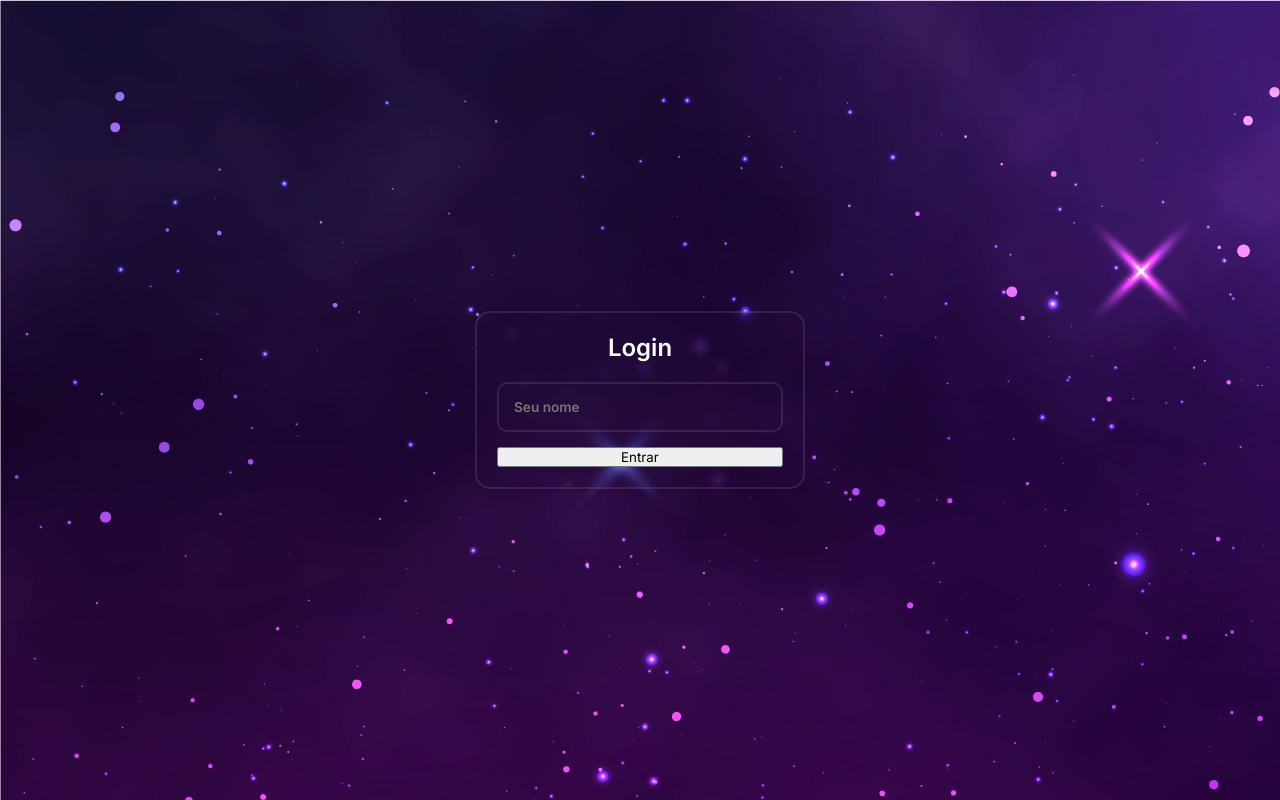
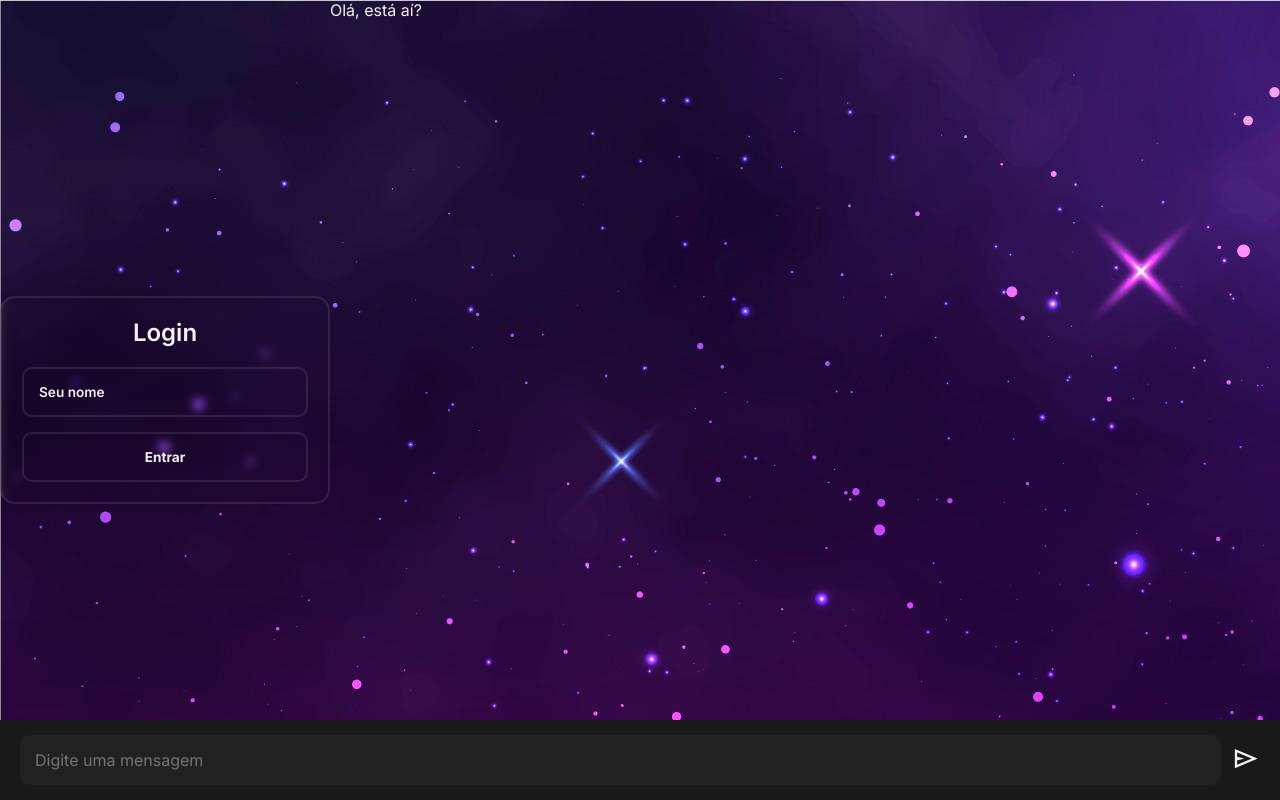
Before and after one commit to Gui-Hornig/Construindo_um_APP, a plain HTML site: page Chat_TempoReal/frontend/index.html in a window 1280 px wide. Drawn offline with nearby package versions, Linux system fonts and the light colour scheme.

Commit message:
style: Update

```diff
--- a/Chat_TempoReal/frontend/css/style.css
+++ b/Chat_TempoReal/frontend/css/style.css
@@ -9,6 +9,12 @@
 
 :root{
     font-size: 16px;
+
+    --first-hue: 14;
+    --sat: 100%;
+    --lig: 64%;
+    --second-hue: 219;
+    --first-color: hsl(var(--first-hue), var(--sat), var(--lig));
 }
 
 body {
@@ -31,9 +37,10 @@ body {
     border: 2px solid rgba(255,255,255, .1);
     backdrop-filter: blur(5px);
     box-shadow: 0 0 5px rgba(0, 0, 0, .1);
-    color: #fff;
+    color: #f2f2f2;
     border-radius: 15px;
     padding: 20px;
+
 }
 
 .login > h2 {
@@ -41,12 +48,17 @@ body {
     font-weight: 600;
     font-size: 1.5rem;
     margin-bottom: 20px;
+
+}
+.login__input::placeholder {
+    color: #f2f2f2;
 }
 
 .login__form {
     display: flex;
     flex-direction: column;
     gap: 15px;
+
 }
 
 .login__input {
@@ -57,4 +69,81 @@ body {
     background-color: transparent;
     border: 2px solid rgba(255,255,255, .1);
     border-radius: 10px;
+    outline: none;
 }
+
+
+.login__input:focus{
+    outline: 1px solid #f2f2f2;
+}
+
+.login__button {
+    border: 2px solid rgba(255,255,255, .1);;
+    padding: 15px;
+    border-radius: 10px;
+    font-size: 0.85rem;
+    font-weight: 700;
+    background-color: transparent;
+    cursor: pointer;
+    color: #f2f2f2;
+
+}
+
+.login__button:hover {
+    background-color:  rgba(255,255,255, .1)
+}
+
+.chat{
+    width: 100%;
+    height: 100%;
+    display: flex;
+    flex-direction: column;
+    justify-content: space-between;
+}
+
+.chat__messages {
+    flex-grow: 1;
+}
+
+.chat__form {
+    background-color: #191919;
+    padding: 15px 20px;
+    display: flex;
+    align-items: center;
+    gap: 10px;
+    position: fixed;
+    bottom: 0;
+    left: 0;
+    width: 100%;
+}
+
+.chat__input{
+    border: none;
+    padding: 15px;
+    border-radius: 10px;
+    flex-grow: 1;
+    background-color: #212121;
+    outline: none;
+    color: #f2f2f2;
+    font-size: 1rem;
+}
+
+.chat__button {
+    border: none;
+    background: none;
+    color: #f2f2f2;
+    cursor: pointer;
+}
+
+.chat__button > span {
+    font-size: 1.8rem;
+}
+
+.chat__button:hover {
+    background-color:rgba(255,255,255, .1);
+    border-radius: 5px;
+}
+
+.chat__input:focus {
+    outline: 1px solid #f2f2f2;
+}
--- a/Chat_TempoReal/frontend/index.html
+++ b/Chat_TempoReal/frontend/index.html
@@ -4,7 +4,9 @@
     <meta charset="UTF-8">
     <meta name="viewport" content="width=device-width, initial-scale=1.0">
 
+    <link rel="stylesheet" href="https://fonts.googleapis.com/css2?family=Material+Symbols+Outlined:opsz,wght,FILL,GRAD@20..48,100..700,0..1,-50..200" />
     <link rel="stylesheet" href="./css/style.css">
+
     <title>Chat</title>
 </head>
 <body>
@@ -19,6 +21,21 @@
             </form>
         </section>
 
+        <section class="chat">
+            <section class="chat__messages">
+
+                <div class="message--self">Olá, está aí?</div>
+
+            </section>
+
+            <form class="chat__form">
+                <input type="text" class="chat__input" placeholder="Digite uma mensagem" required>
+                <button type="submit" class="chat__button">
+                    <span class="material-symbols-outlined">send</span>
+                </button>
+            </form>
+        </section>
+
     </section>
 
     <script src="./js/script.js"></script>
```
